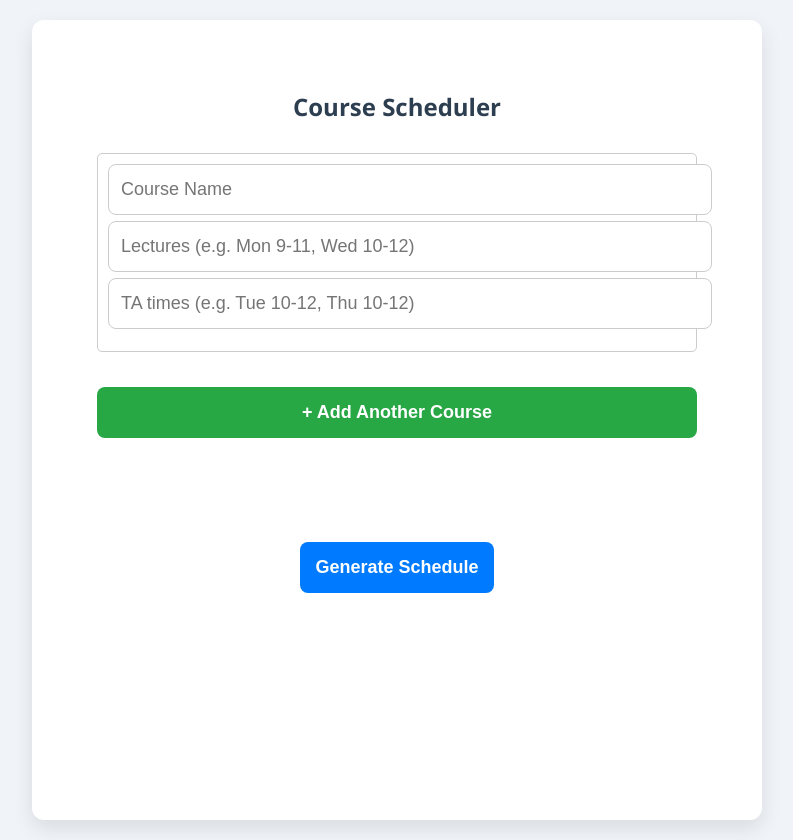
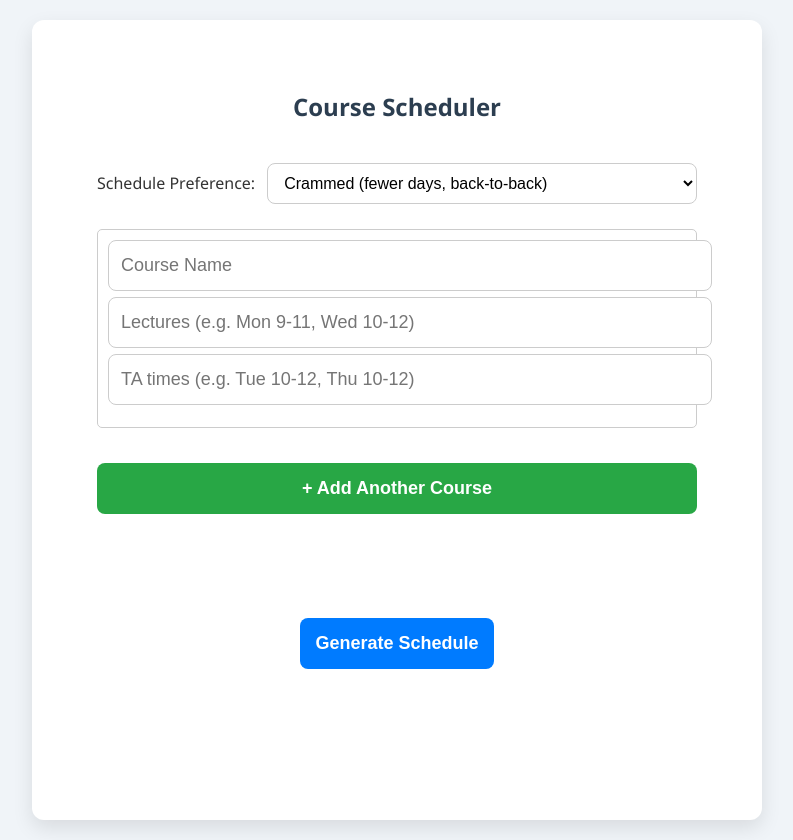
Before and after one commit to Trach-barIlan/course-scheduler, a React (Create React App) app in the folder course-scheduler/: page / in a window 1280 px wide. Shown: the whole page, without its empty margins (243-1036 px from the left). Built offline with nearby package versions, Linux system fonts and the light colour scheme.

Commit message:
Updated the algortihm to handle preference of spaced courses or cramed into as little days as possible

```diff
--- a/course-scheduler/src/App.css
+++ b/course-scheduler/src/App.css
@@ -125,3 +125,33 @@ button[type="button"]:hover {
   border-bottom: 1px solid #ccc;
   padding-bottom: 8px;
 }
+
+/* Schedule Preference dropdown */
+.schedule-preference {
+  margin-top: 10px;
+  display: flex;
+  align-items: center;
+  gap: 12px;
+}
+
+.schedule-preference label {
+  font-size: 16px;
+  font-weight: 500;
+  color: #333;
+  flex-shrink: 0;
+}
+
+.schedule-preference select {
+  flex-grow: 1;
+  padding: 10px 12px;
+  font-size: 16px;
+  border: 1.5px solid #ccc;
+  border-radius: 8px;
+  background-color: #fff;
+  transition: border-color 0.3s ease;
+}
+
+.schedule-preference select:focus {
+  border-color: #007bff;
+  outline: none;
+}
--- a/course-scheduler/src/App.js
+++ b/course-scheduler/src/App.js
@@ -3,6 +3,7 @@ import './App.css';
 
 
 function App() {
+  const [preference, setPreference] = useState("crammed");
   const [courses, setCourses] = useState([
     { name: "", lectures: "", ta_times: "" },
   ]);
@@ -29,12 +30,14 @@ function App() {
 
     // Prepare data in expected format
     const payload = {
+      preference,
       courses: courses.map((c) => ({
         name: c.name,
         lectures: c.lectures.split(",").map((s) => s.trim()),
         ta_times: c.ta_times.split(",").map((s) => s.trim()),
       })),
     };
+
 
     try {
       const res = await fetch("http://127.0.0.1:5000/api/schedule", {
@@ -61,6 +64,17 @@ function App() {
     <div style={{ maxWidth: 600, margin: "auto", padding: 20 }}>
       <h2>Course Scheduler</h2>
       <form onSubmit={handleSubmit}>
+          <div className="schedule-preference">
+          <label>Schedule Preference:</label>
+          <select
+            value={preference}
+            onChange={(e) => setPreference(e.target.value)}
+          >
+            <option value="crammed">Crammed (fewer days, back-to-back)</option>
+            <option value="spaced">Spaced Out (more days, fewer gaps)</option>
+          </select>
+        </div>
+
         {courses.map((course, i) => (
           <div
             key={i}
```
Also changed, not shown: 1 other file (tests, documents, lock files or other folders).
